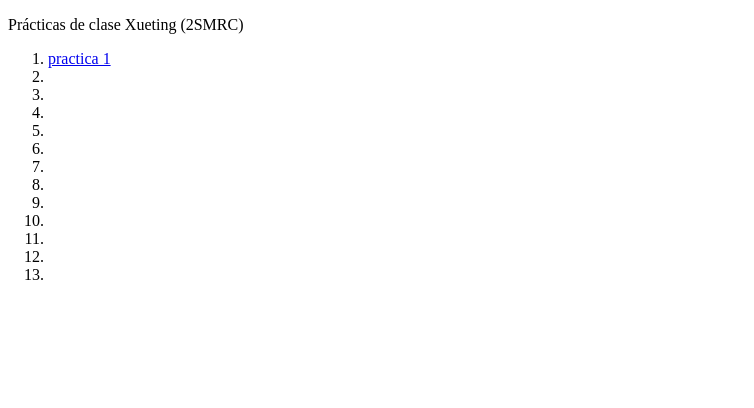
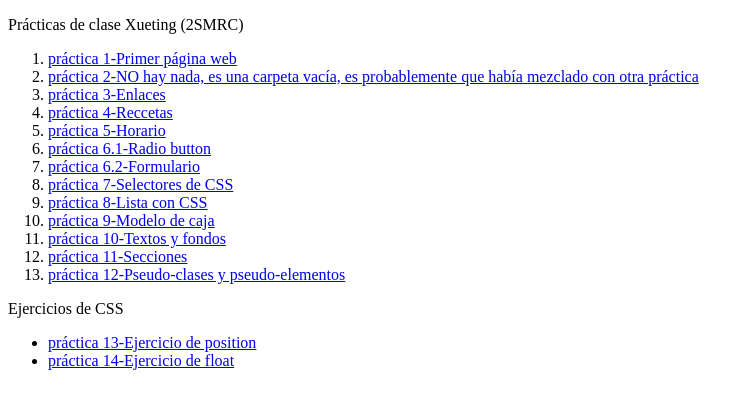
Before and after one commit to xuetingyang6/1EVAL_HTMLyCSS_APPWEB_2smrc_XuetingYang, a plain HTML site: page index.html in a window 1280 px wide. Shown: the whole page, without its empty margins (0-754 px from the left). Drawn offline with Linux system fonts and the light colour scheme.

Commit message:
listado de practicas

```diff
--- a/index.html
+++ b/index.html
@@ -10,19 +10,26 @@
 <body>
     <p>Prácticas de clase Xueting (2SMRC)</p>
     <ol>
-        <li><a href="/practica1/primerweb.html">practica 1</a> </li>
-        <li></li>
-        <li></li>
-        <li></li>
-        <li></li>
-        <li></li>
-        <li></li>
-        <li></li>
-        <li></li>
-        <li></li>
-        <li></li>
-        <li></li>
-        <li></li>
+        <li><a href="/practica1/primerweb.html">práctica 1-Primer página web</a> </li>
+        <li><a href="/practica2/segundaweb.html">práctica 2-NO hay nada, es una carpeta vacía, es probablemente que había mezclado con otra práctica</a></li>
+        <li><a href="/practica3Enlace/enlaces.html">práctica 3-Enlaces</a></li>
+        <li><a href="/practica4Lista/recetas.html">práctica 4-Reccetas</a></li>
+        <li><a href="/practica5Tablas/horario.html">práctica 5-Horario</a></li>
+        <li><a href="/practica6Formulario/radioButton.html">práctica 6.1-Radio button</a></li>
+        <li><a href="/practica6Formulario/formulario.html">práctica 6.2-Formulario</a></li>
+        <li><a href="/practica7selectores-css/index.html">práctica 7-Selectores de CSS</a></li>
+        <li><a href="/practica8listaCSS/index.html">práctica 8-Lista con CSS</a></li>
+        <li><a href="/practica9modelodecaja/index.html">práctica 9-Modelo de caja</a></li>
+        <li><a href="/practica10textoyfondo/index.html">práctica 10-Textos y fondos</a></li>
+        <li><a href="/practica11secciones/index.html">práctica 11-Secciones</a></li>
+        <li><a href="/practica12Pseudoclases/index.html">práctica 12-Pseudo-clases y pseudo-elementos</a></li>
+
     </ol>
+
+    <p>Ejercicios de CSS</p>
+    <ul>
+        <li><a href="/II_8_Ejercicio_Enunciado/ejercicio.html">práctica 13-Ejercicio de position</a></li>
+        <li><a href="/II_11_Ejercicio_Elementos_Flotantes_Enunciado/ejercicio.html">práctica 14-Ejercicio de float</a></li>
+    </ul>
 </body>
 </html>
```
